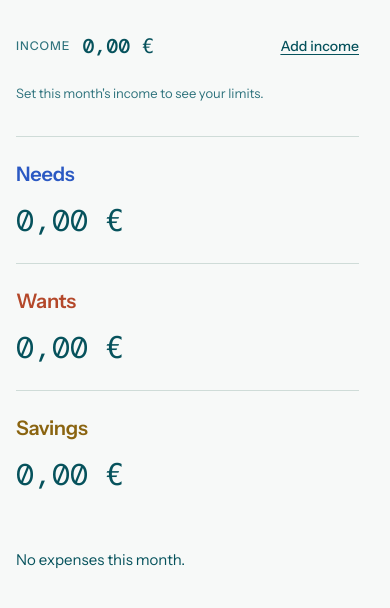
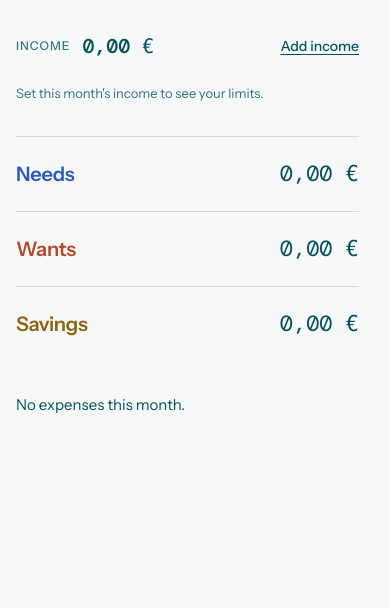
Before and after one commit to gabrielajamhour/needs-wants-tracker, a Flask app: page / in a window 390 px wide. Shown: the part 153-761 px from the top of the page. Run offline with Flask 3, Linux system fonts and the light colour scheme; data comes from the database, SQL or seed files in the repository; data that the repository does not hold is empty.

Commit message:
Lay out each bucket header like the mockup on small screens

```diff
--- a/static/styles.css
+++ b/static/styles.css
@@ -1736,3 +1736,54 @@ a.segmented-option {
     font-size: inherit;
     text-decoration: underline;
 }
+
+/* Small screens: each bucket is a small grid. Row 1: title and share on the left, figure on the right.
+   Row 2: the bar. Row 3: the status on the left, the limit on the right. */
+@media (max-width: 600px) {
+    .bucket {
+        display: grid;
+        grid-template-columns: 1fr auto;
+        column-gap: var(--space-3);
+    }
+
+    .bucket-head {
+        grid-column: 1;
+        grid-row: 1;
+        align-self: center;
+        justify-content: flex-start;
+        gap: var(--space-2);
+    }
+
+    .bucket .figure-lg {
+        grid-column: 2;
+        grid-row: 1;
+        margin: 0;
+        font-size: 22px;
+    }
+
+    .bucket-bar {
+        grid-column: 1 / -1;
+        grid-row: 2;
+        margin-top: var(--space-3);
+    }
+
+    .bucket-status {
+        grid-column: 1;
+        grid-row: 3;
+        margin-top: var(--space-2);
+    }
+
+    .bucket-limit {
+        grid-column: 2;
+        grid-row: 3;
+        margin-top: var(--space-2);
+        font-family: var(--font-mono);
+        font-size: 13px;
+        font-variant-numeric: tabular-nums;
+        text-align: right;
+    }
+
+    .bucket .ledger {
+        grid-column: 1 / -1;
+    }
+}
```
